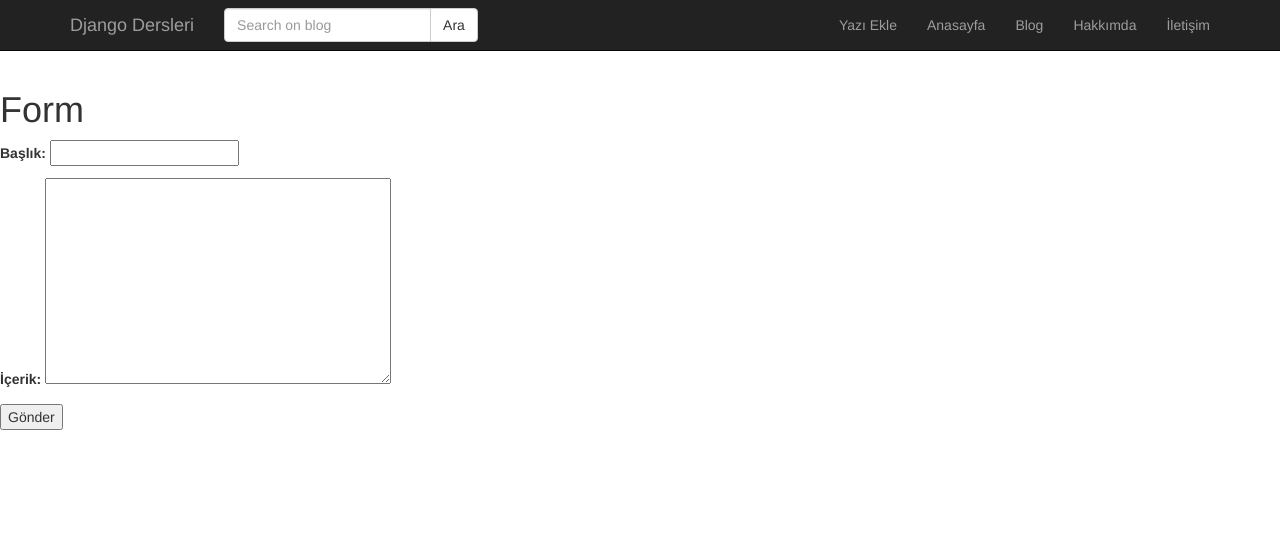
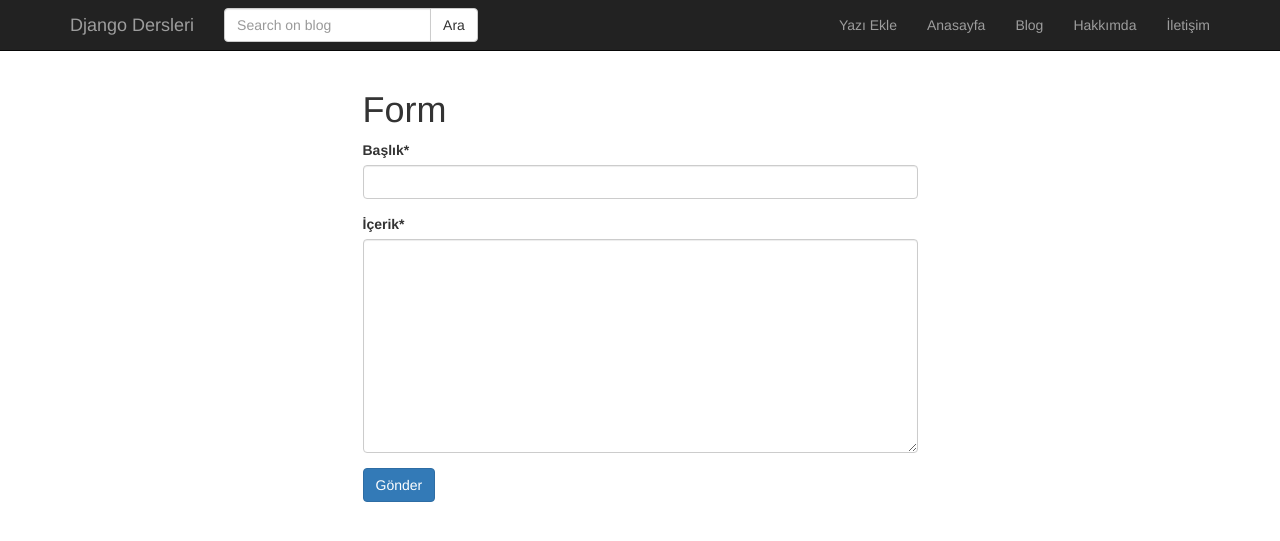
Before and after one commit to mustafagunes/Django-Blog, a Django app: page /post/create/ in a window 1280 px wide. Shown: the top 541 px of the page. Run offline with Django 3.2, Linux system fonts and the light colour scheme; some libraries are stand-ins or nearby versions.

Commit message:
Aşama13: Crispy Form

```diff
--- a/templates/post/form.html
+++ b/templates/post/form.html
@@ -1,14 +1,22 @@
 
 {% extends 'base.html' %}
+{% load crispy_forms_tags %}
 
 {% block body %}
-    <form method="POST">
-    {% csrf_token %} <!-- csrf bir saldırılarını engellemek için csrf_token kullandık ! -->
 
-    <h1>Form</h1>
-    {{ form.as_p }}
-    <input type="submit" value="Gönder">
+    <div class="container">
+        <div class="row">
+            <div class="col-md-6 col-md-offset-3">
+                    <form method="POST">
+                            {% csrf_token %} <!-- csrf bir saldırılarını engellemek için csrf_token kullandık ! -->
 
-    </form>
+                            <h1>Form</h1>
+                            {{ form|crispy }}
+                            <input class="btn btn-primary" type="submit" value="Gönder">
+
+                    </form>
+            </div>
+        </div>
+    </div>
 
 {% endblock %}
```
Also changed, not shown: blog/settings.py (+6 -1 lines).
